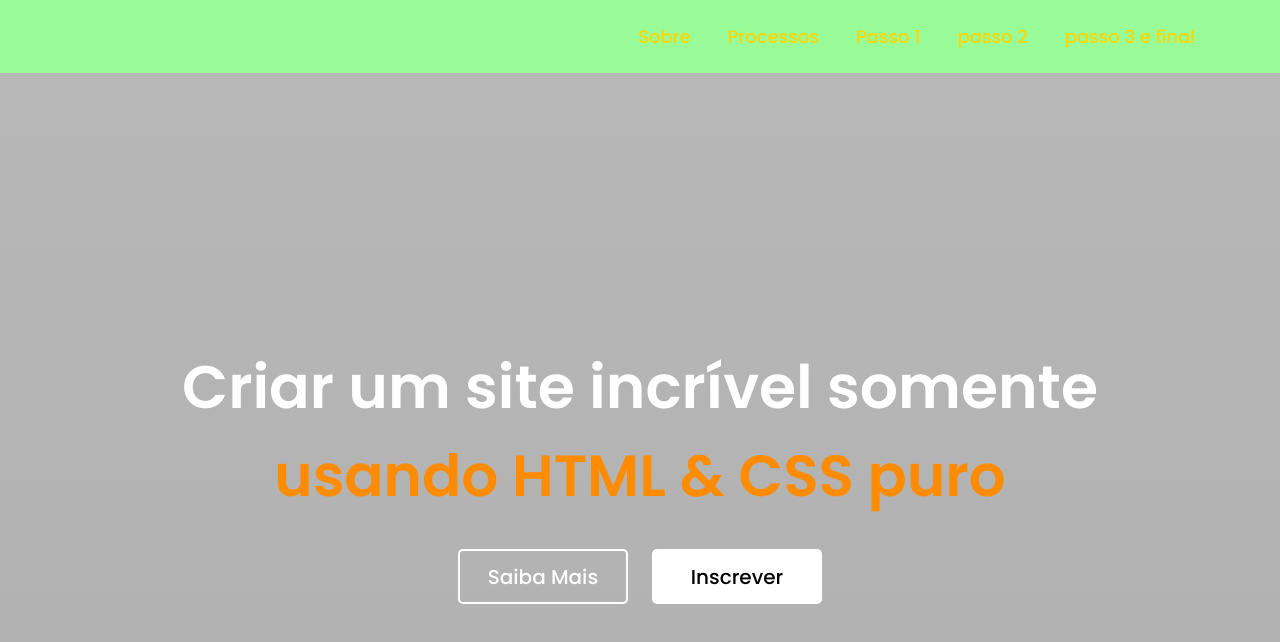
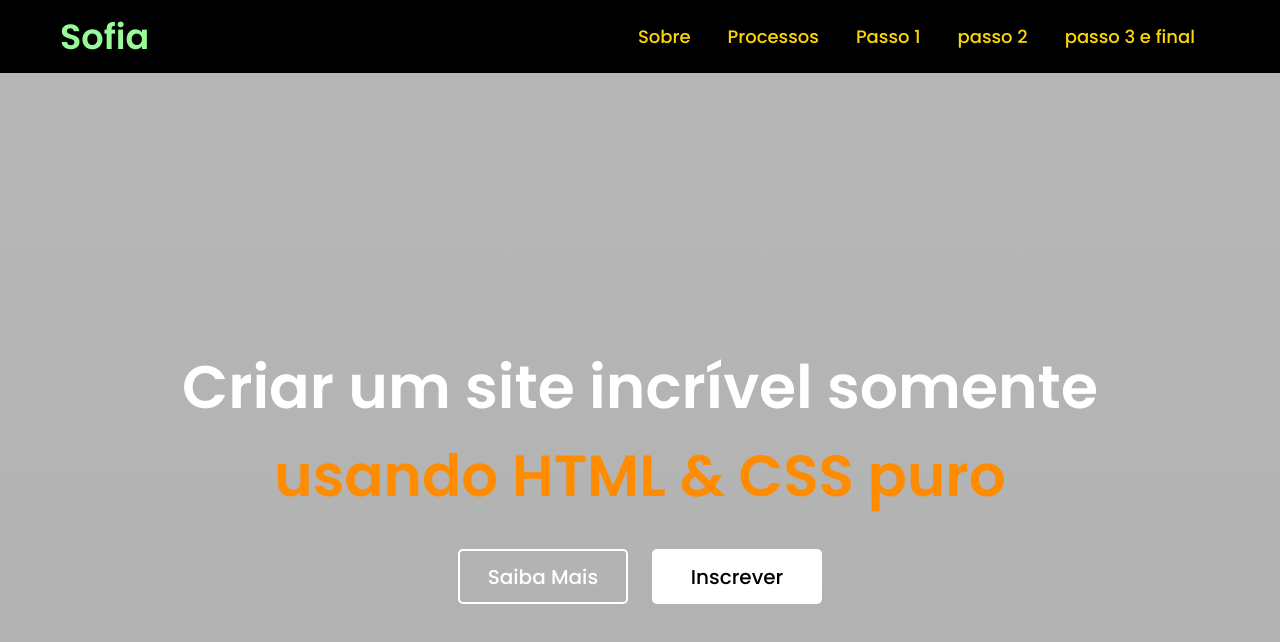
Before and after one commit to Sofia-Beatriz/projeto_do_agrinho, a plain HTML site: page index.html in a window 1280 px wide. Drawn offline with Linux system fonts and the light colour scheme.

Commit message:
Update style.css

```diff
--- a/style.css
+++ b/style.css
@@ -6,7 +6,7 @@
     font-family: 'Poppins', sans-serif;
 }
 nav{
-    background-color: #98FB98;
+    background-color: #000000;
     padding: 10px 60px;
     display: flex;
     justify-content: space-between;
```
